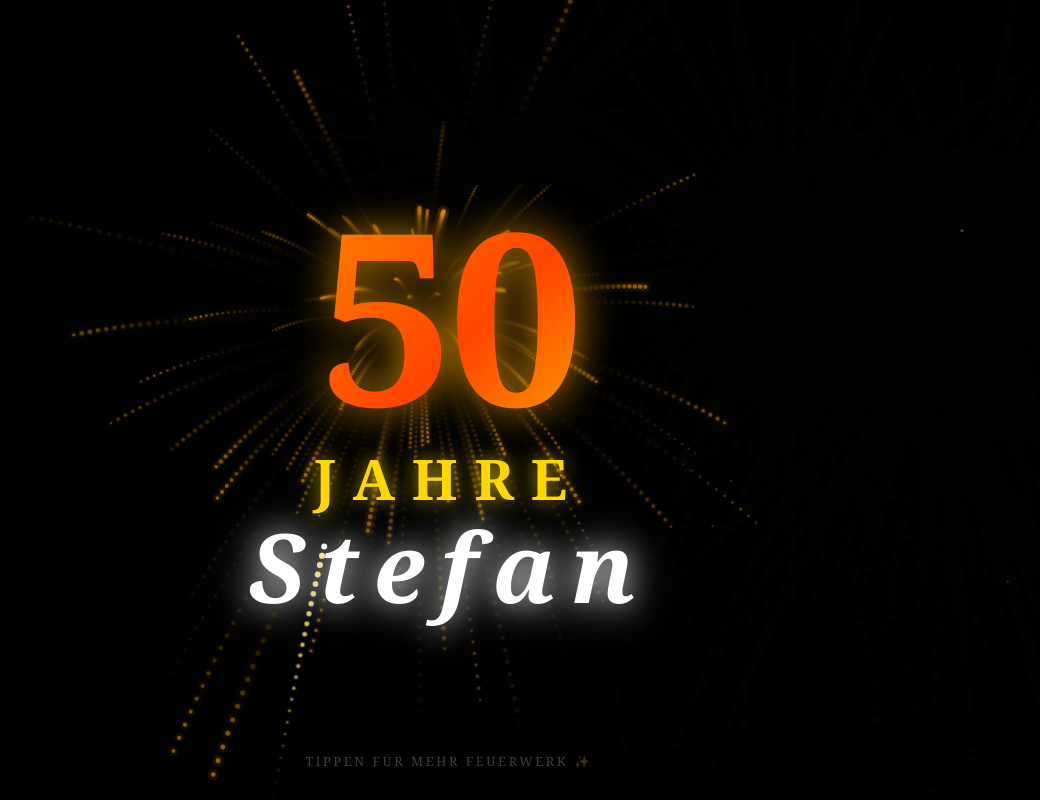
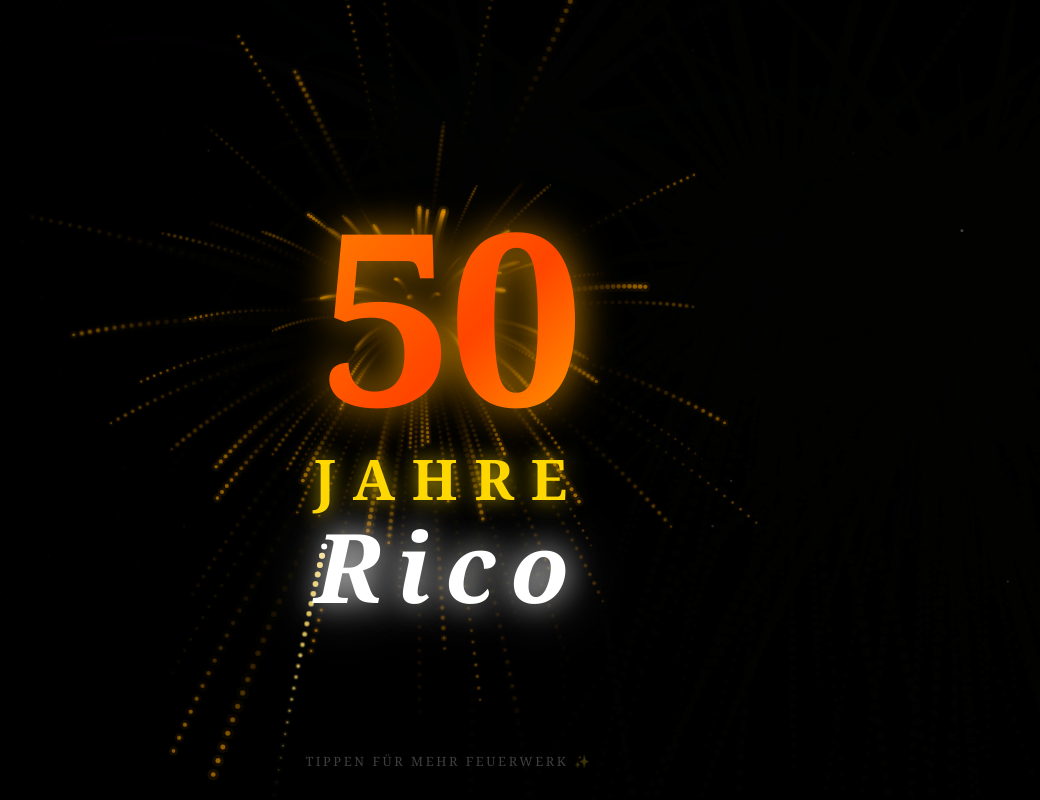
Before and after one commit to spechtur/50jahrerico, a plain HTML site: page rico50.html in a window 1280 px wide. Shown: the whole page, without its empty margins (191-1231 px from the left). Drawn offline with Linux system fonts and the light colour scheme.

Commit message:
Change title and name from Stefan to Rico

```diff
--- a/rico50.html
+++ b/rico50.html
@@ -3,7 +3,7 @@
 <head>
 <meta charset="UTF-8">
 <meta name="viewport" content="width=device-width, initial-scale=1.0, user-scalable=no">
-<title>50 Jahre Stefan 🎆</title>
+<title>50 Jahre Rico 🎆</title>
 <style>
   * { margin: 0; padding: 0; box-sizing: border-box; }
   body {
@@ -101,7 +101,7 @@
 <div id="overlay">
   <div class="title-text" id="t1"><span class="years">50</span></div>
   <div class="title-text" id="t2"><span class="jahre">Jahre</span></div>
-  <div class="title-text" id="t3"><span class="name">Stefan</span></div>
+  <div class="title-text" id="t3"><span class="name">Rico</span></div>
 </div>
 <div id="tap-hint">Tippen für mehr Feuerwerk ✨</div>
 
```
